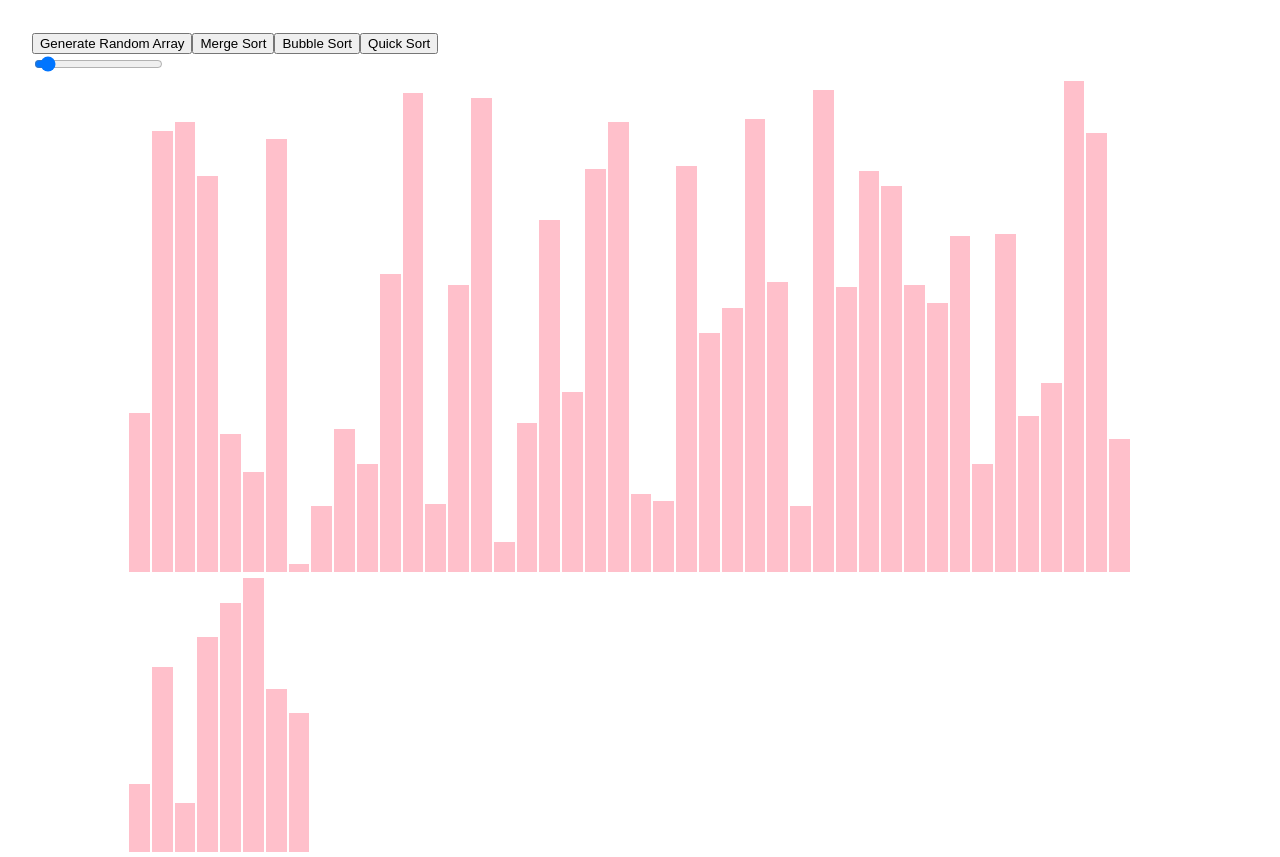
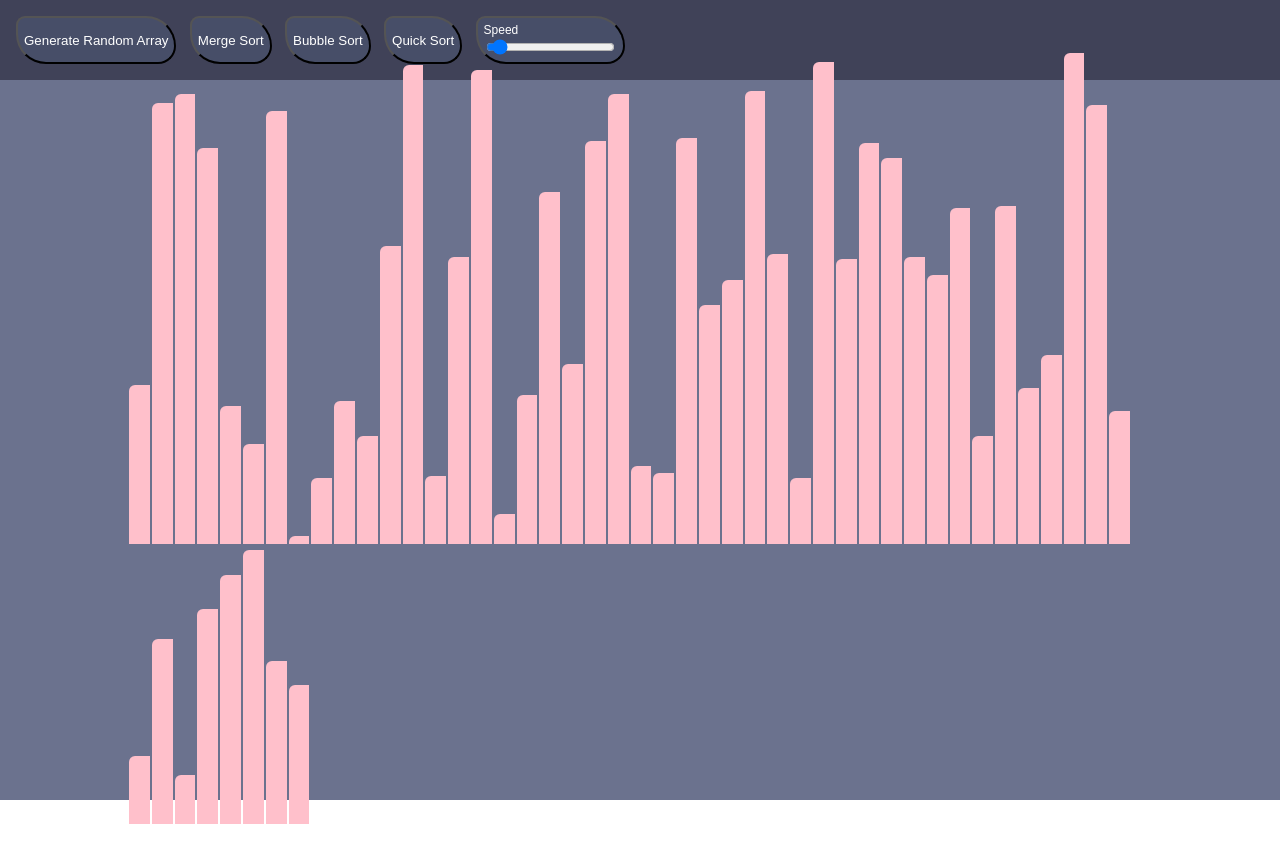
Before and after one commit to amitpanwar789/Sorting-Visualizer, a React (Create React App) app: page / in a window 1280 px wide. After the commit the page ends 829 px from the top, so only its background shows below. Built offline with nearby package versions, Linux system fonts and the light colour scheme.

Commit message:
styling added

```diff
--- a/src/sortingVisualizer/sortingVisualizer.css
+++ b/src/sortingVisualizer/sortingVisualizer.css
@@ -1,9 +1,18 @@
 .container{
     width: 100vw;
     height: 100vh;
+    background-color: #6B728E;
+}
+.button{
+    background-color: #404258;
 }
 .arrayBarContainer{
     width: 80%;
+}
+@media (max-width:1245) {
+    .arrayBarContainer{
+        width: 100%;
+    }
 }
 .arrayContainer{
     width: 100%;
@@ -17,10 +26,31 @@
     display: inline-block;
     width: 1.3em;
     margin:1px;
+    border-top-left-radius: 6px;
     /* border-bottom-left-radius: 0.9rem; */
 }
 .button{
-    display: block;
-    margin:1rem 1rem;
+    display: flex;
+    /* justify-content: space-between; */
+    height: 6%;
+    /* margin:1rem 1rem; */
     padding: 1rem 1rem ;
 }
+button {
+    color: white;
+    background-color: #474E68;
+    border-radius: 15px 50px 30px;
+    padding: auto;
+    text-align: center;
+    margin-right: 1em;
+}
+
+p{
+    font-size: 0.9em;
+    margin: 0;
+    color: white;
+}
+
+.speedController{
+    text-align: left;
+}
--- a/src/sortingVisualizer/sortingVisualizer.jsx
+++ b/src/sortingVisualizer/sortingVisualizer.jsx
@@ -125,7 +125,8 @@ class SortingVisualizer extends React.Component {
           <button onClick={() => this.mergeSort()}>Merge Sort</button>
           <button onClick={() => this.bubbleSort()}>Bubble Sort</button>
           <button onClick={() => this.quickSort()}>Quick Sort</button>
-          <div>
+          <button className="speedController">
+          <p>Speed</p>
             <input
               type="range"
               min={5}
@@ -135,7 +136,7 @@ class SortingVisualizer extends React.Component {
               className="slider"
               id="myRange"
             ></input>
-          </div>
+          </button>
         </div>
         <div className="arrayContainer">
           <div className="arrayBarContainer">
```
